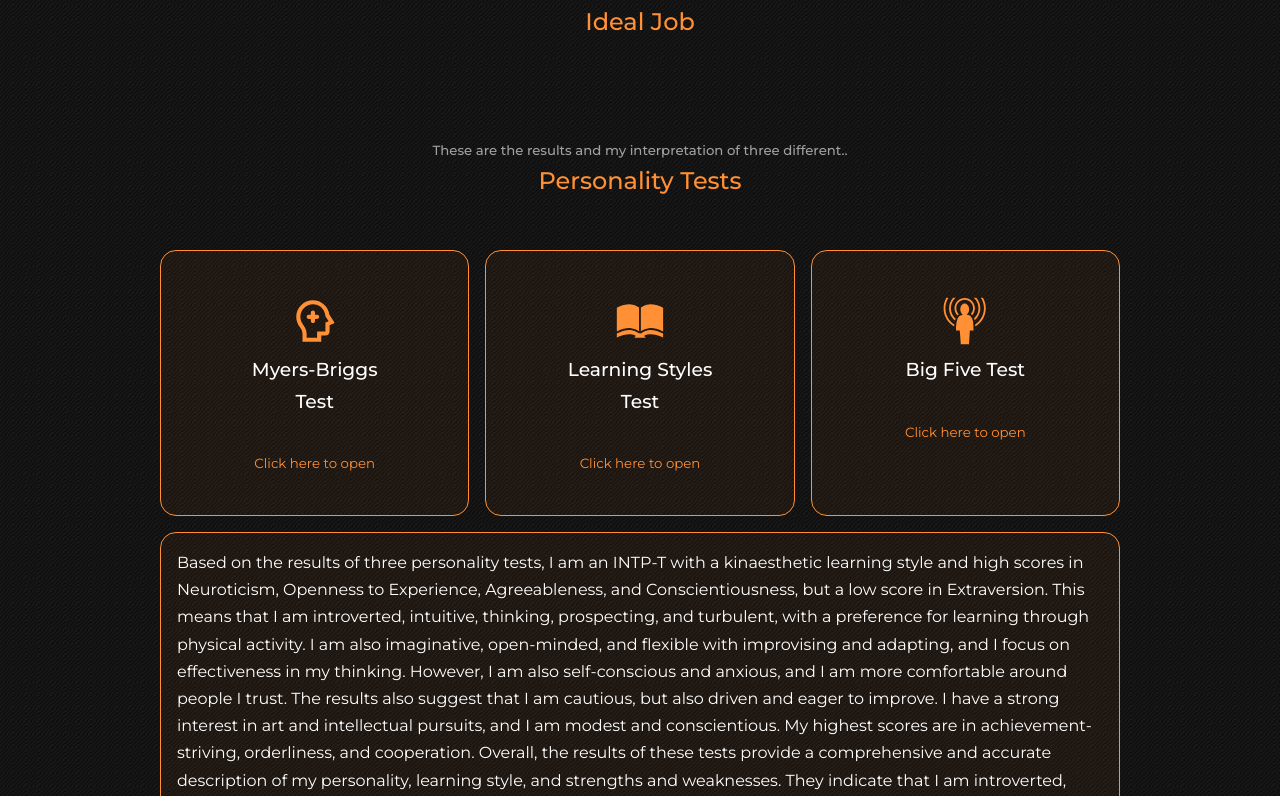
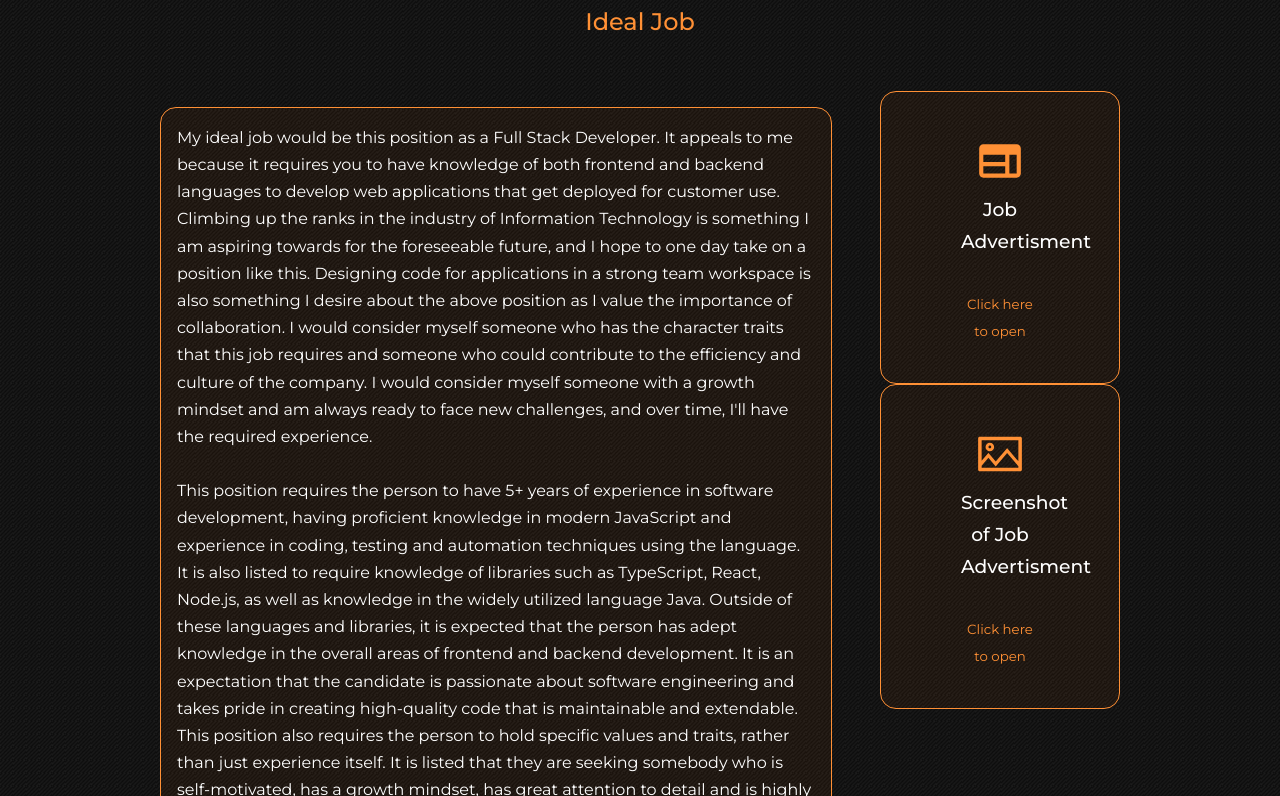
Before and after one commit to skdxxb95/skdxxb95, a React (Create React App) app: page / in a window 1280 px wide. Shown: the part 2763-3559 px from the top of the page. Built offline with nearby package versions, Linux system fonts and the light colour scheme.

Commit message:
Added most of the required HTML components, still need to do JS and CSS

```diff
--- a/src/components/ideal_job/IdealJob.jsx
+++ b/src/components/ideal_job/IdealJob.jsx
@@ -1,5 +1,7 @@
 import React from 'react'
 import './idealjob.css'
+import {MdOutlineWeb} from 'react-icons/md'
+import {AiOutlinePicture} from 'react-icons/ai'
 
 const IdealJob = () => {
   return (
@@ -7,8 +9,43 @@ const IdealJob = () => {
       <h5>This is what I have chosen for my..</h5>
       <h2>Ideal Job</h2>
 
+      <div className="container idealjob__container">
+        <div className="idealjob__text">
+          <p>
+          My ideal job would be this position as a Full Stack Developer. It appeals to me because it requires you to have knowledge of both frontend and backend languages to develop web applications that get deployed for customer use. Climbing up the ranks in the industry of Information Technology is something I am aspiring towards for the foreseeable future, and I hope to one day take on a position like this. Designing code for applications in a strong team workspace is also something I desire about the above position as I value the importance of collaboration. I would consider myself someone who has the character traits that this job requires and someone who could contribute to the efficiency and culture of the company. I would consider myself someone with a growth mindset and am always ready to face new challenges, and over time, I'll have the required experience.
+          <br></br><br></br>
+          This position requires the person to have 5+ years of experience in software development, having proficient knowledge in modern JavaScript and experience in coding, testing and automation techniques using the language. It is also listed to require knowledge of libraries such as TypeScript, React, Node.js, as well as knowledge in the widely utilized language Java. Outside of these languages and libraries, it is expected that the person has adept knowledge in the overall areas of frontend and backend development. It is an expectation that the candidate is passionate about software engineering and takes pride in creating high-quality code that is maintainable and extendable. This position also requires the person to hold specific values and traits, rather than just experience itself. It is listed that they are seeking somebody who is self-motivated, has a growth mindset, has great attention to detail and is highly collaborative. Collaboration is an important factor in this position as there is a large aspect of collaboration in production management and engineering. Teamwork is also highly valued considering part of the role is to mentor others and to contribute to the culture and environment in the workplace. Though collaboration and teamwork are highly valued, so is the ability to work independently if required.
+          <br></br><br></br>
+          In the past, I have used the Flask framework to develop web applications with HTML, CSS, PostgreSQL, JavaScript, and Python. I have also used Bootstrap in conjunction. I have a basic understanding of the frontend and backend aspects of web development. I am comfortable with using Python, HTML, and CSS to create basic applications. React, Node.js, and Typescript are becoming popular for deploying web applications, and Java is still widely used for the backend. I have no experience with these libraries or Java, and only have a basic understanding of JavaScript for web development. Gaining proficiency in these languages and technologies would be valuable for this job and many others in the field. I am specifically lacking in JavaScript, Java, and the use of these libraries. Despite this, I am confident in my ability to collaborate and work in a team, as I have experience in team-oriented work.
+          <br></br><br></br>
+          To achieve this goal, I will earn my Bachelor of IT degree and continue working at my current job to improve my skills and open more opportunities for growth. My boss has suggested practicing with the Flask and React libraries, and I have already started learning Flask. I plan to continue gaining a strong understanding of its fundamentals and then move on to incorporating and expanding my knowledge of JavaScript. From there, I will experiment with React and other libraries like Node.js and Typescript, and eventually try using them together. I will also use my studies at university to improve my problem-solving skills, proficiency in Java, and ability to work in a team. After I complete my studies, I plan to continue growing in my field and believe that I will have the skills needed for this position within the required 5 years of experience.
+          <br></br><br></br>
+          <em>**I had written this before I took the challenge to present this with React.js**</em>
+          </p>
+        </div>
+        <div className="idealjob__right">
+          <div className="idealjob__link">
+            <a href="https://au.indeed.com/jobs?q=full+stack&l=Brisbane+QLD&from=searchOnHP&vjk=6ab94af8d5cf3537" target="_blank">
+            <article>
+              <MdOutlineWeb size='50' className='idealjob__details-icon' />
+              <h3>Job Advertisment</h3>
+              <small>Click here to open</small>
+            </article>
+            </a>
+          </div>
+          <div className="idealjob__image">
+            <a href="https://i.postimg.cc/xT9Pc8zV/0.png" target="_blank">
+            <article>
+              <AiOutlinePicture size='50' className='idealjob__details-icon' />
+              <h3>Screenshot of Job Advertisment</h3>
+              <small>Click here to open</small>
+            </article>
+            </a>
+          </div>
+        </div>
+      </div>
     </section>
-  )
+  );
 }
 
 export default IdealJob
--- a/src/components/ideal_job/idealjob.css
+++ b/src/components/ideal_job/idealjob.css
@@ -0,0 +1,57 @@
+.idealjob__container {
+    display: grid;
+    grid-template-columns: 70% 25%;
+    gap: 5%;
+  }
+
+.idealjob__text {
+    margin: 1rem 0 2.6rem;
+    color: var(--color-white);
+    background: var(--color-bg-variant);
+    padding: 1rem;
+    border: 1px solid transparent;
+    border-radius: 1rem;
+    border-color: var(--color-primary);
+  }
+
+.idealjob__right > div {
+    background: var(--color-bg-variant);
+    padding: 2.4rem 5rem;
+    border: 1px solid transparent;
+    border-radius: 1rem;
+    border-color: var(--color-primary);
+    transition: var(--transition);
+    }
+
+.personalprofile__container > div:hover {
+    background: transparent;
+    border-color: var(--color-primary-variant);
+    cursor: default;
+    }
+
+.personalprofile__container > div h3 {
+    text-align: center;
+    margin-bottom: 2rem;
+    color: var(--color-white);
+    }
+
+.idealjob__link {
+    text-align: center;
+    padding: 2.4rem 5rem;
+  }
+
+.idealjob__image {
+    text-align: center;
+    padding: 2.4rem 5rem;
+  }
+
+.idealjob__container > div h3 {
+    text-align: center;
+    margin-bottom: 2rem;
+    color: var(--color-white);
+}
+
+.idealjob__details-icon {
+    margin-top: 6px;
+    color: var(--color-primary);
+}
--- a/src/components/personal_profile/PersonalProfile.jsx
+++ b/src/components/personal_profile/PersonalProfile.jsx
@@ -2,7 +2,7 @@ import React from 'react'
 import './personalprofile.css'
 import {RiPsychotherapyLine} from 'react-icons/ri'
 import {GiOpenBook} from 'react-icons/gi'
-import {GiPsychicWaves} from 'react-icons/gi'
+import {BiBrain} from 'react-icons/bi'
 
 const PersonalProfile = () => {
   return (
@@ -13,7 +13,7 @@ const PersonalProfile = () => {
       <div className="container personalprofile__container">
         <div className="personalprofile__mbti">
           <a href="https://www.16personalities.com/profiles/8981a4e8732e7" target="_blank">
-          <article className="personalprofile__mbti-test">
+          <article>
             <RiPsychotherapyLine size='50' className='personalprofile__details-icon' />
             <h3>Myers-Briggs Test</h3>
             <small>Click here to open</small>
@@ -22,7 +22,7 @@ const PersonalProfile = () => {
         </div>
         <div className="personalprofile__learning">
           <a href='https://i.postimg.cc/NGpw3KqC/learningtest1.png' download target="_blank">
-          <article className="personalprofile__learning-test">
+          <article>
             <GiOpenBook size='50' className='personalprofile__details-icon' />
             <h3>Learning Styles Test</h3>
             <small>Click here to open</small>
@@ -31,8 +31,8 @@ const PersonalProfile = () => {
         </div>
         <div className="personalprofile__bigfive">
           <a href="https://bigfive-test.com/result/6386d9f71691880008b34efa" target="_blank">
-          <article className="personalprofile__bigfive-test">
-            <GiPsychicWaves size='50' className='personalprofile__details-icon' />
+          <article>
+            <BiBrain size='50' className='personalprofile__details-icon' />
             <h3>Big Five Test</h3>
             <small>Click here to open</small>
           </article>
--- a/src/components/project_idea/ProjectIdea.jsx
+++ b/src/components/project_idea/ProjectIdea.jsx
@@ -6,6 +6,28 @@ const ProjectIdea = () => {
     <section id='projectidea'>
       <h5>Finally, this is my..</h5>
       <h2>Project Idea</h2>
+
+      <div className="container projectidea__container">
+        <div className="projectidea__content">
+          <article className='projectidea__details'>
+            <p>
+            Sed ut perspiciatis, unde omnis iste natus error sit voluptatem accusantium doloremque laudantium, totam rem aperiam eaque ipsa, quae ab illo inventore veritatis et quasi architecto beatae vitae dicta sunt, explicabo.
+            <br></br>
+            Nemo enim ipsam voluptatem, quia voluptas sit, aspernatur aut odit aut fugit, sed quia consequuntur magni dolores eos, qui ratione voluptatem sequi nesciunt, neque porro quisquam est, qui dolorem ipsum, quia dolor sit amet consectetur adipisci velit, sed quia non numquam eius modi tempora incidunt, ut labore et dolore magnam aliquam quaerat voluptatem.
+            <br></br>
+            Ut enim ad minima veniam, quis nostrum exercitationem ullam corporis suscipit laboriosam, nisi ut aliquid ex ea commodi consequatur?
+            <br></br>
+            Quis autem vel eum iure reprehenderit, qui in ea voluptate velit esse, quam nihil molestiae consequatur, vel illum, qui dolorem eum fugiat, quo voluptas nulla pariatur?
+            <br></br>
+            At vero eos et accusamus et iusto odio dignissimos ducimus, qui blanditiis praesentium voluptatum deleniti atque corrupti, quos dolores et quas molestias excepturi sint, obcaecati cupiditate non provident, similique sunt in culpa, qui officia deserunt mollitia animi, id est laborum et dolorum fuga.
+            <br></br>
+            Et harum quidem rerum facilis est et expedita distinctio. Nam libero tempore, cum soluta nobis est eligendi optio, cumque nihil impedit, quo minus id, quod maxime placeat, facere possimus, omnis voluptas assumenda est, omnis dolor repellendus.
+            <br></br>
+            Temporibus autem quibusdam et aut officiis debitis aut rerum necessitatibus saepe eveniet, ut et voluptates repudiandae sint et molestiae non recusandae. Itaque earum rerum hic tenetur a sapiente delectus, ut aut reiciendis voluptatibus maiores alias consequatur aut perferendis doloribus asperiores repellat.
+           </p>
+          </article>
+        </div>
+      </div>
     </section>
   )
 }
--- a/src/components/project_idea/projectidea.css
+++ b/src/components/project_idea/projectidea.css
@@ -0,0 +1,9 @@
+.projectidea__content p {
+    margin: 1rem 0 2.6rem;
+    color: var(--color-white);
+    background: var(--color-bg-variant);
+    padding: 1rem;
+    border: 1px solid transparent;
+    border-radius: 1rem;
+    border-color: var(--color-primary);
+}
```
